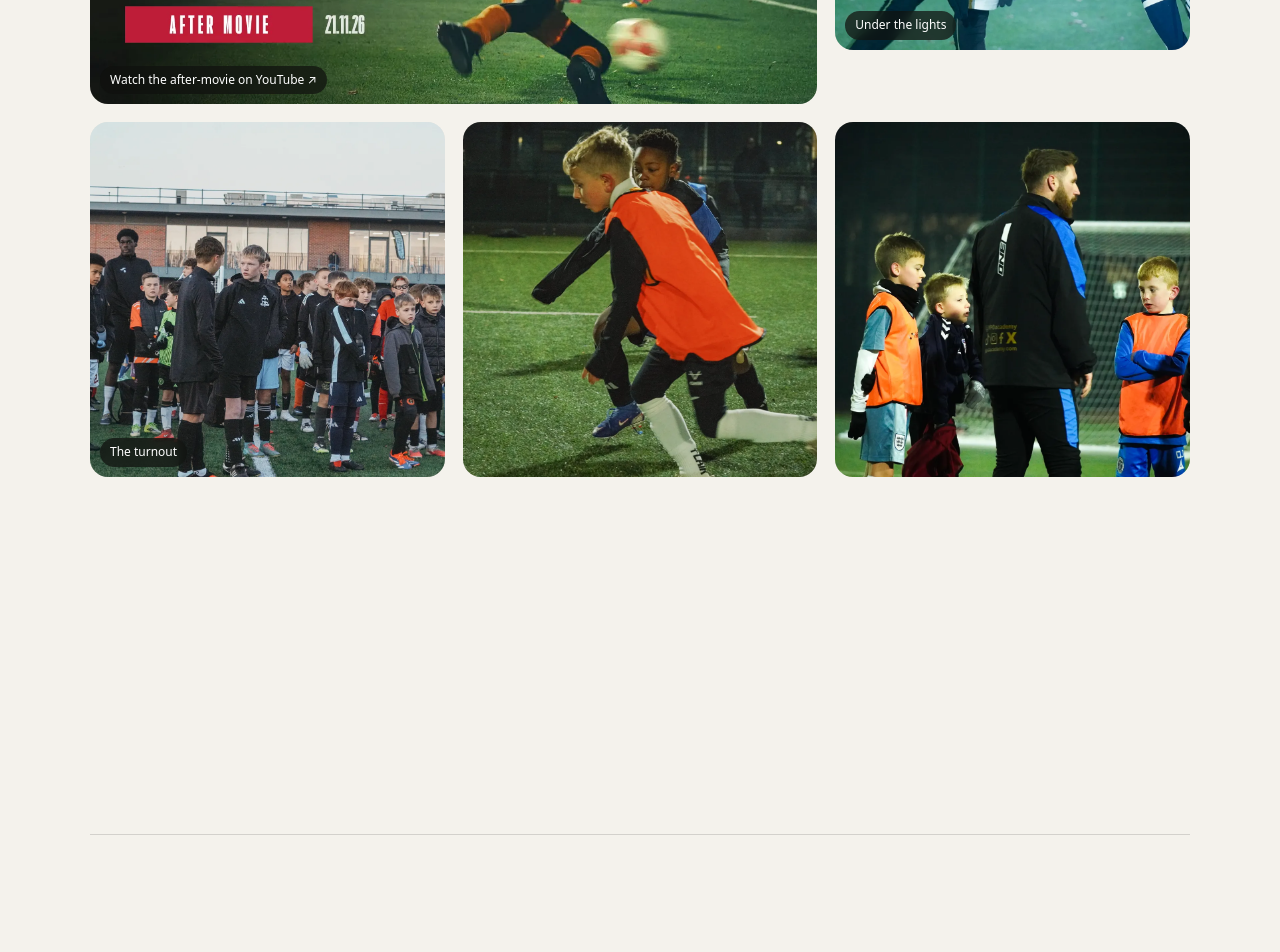
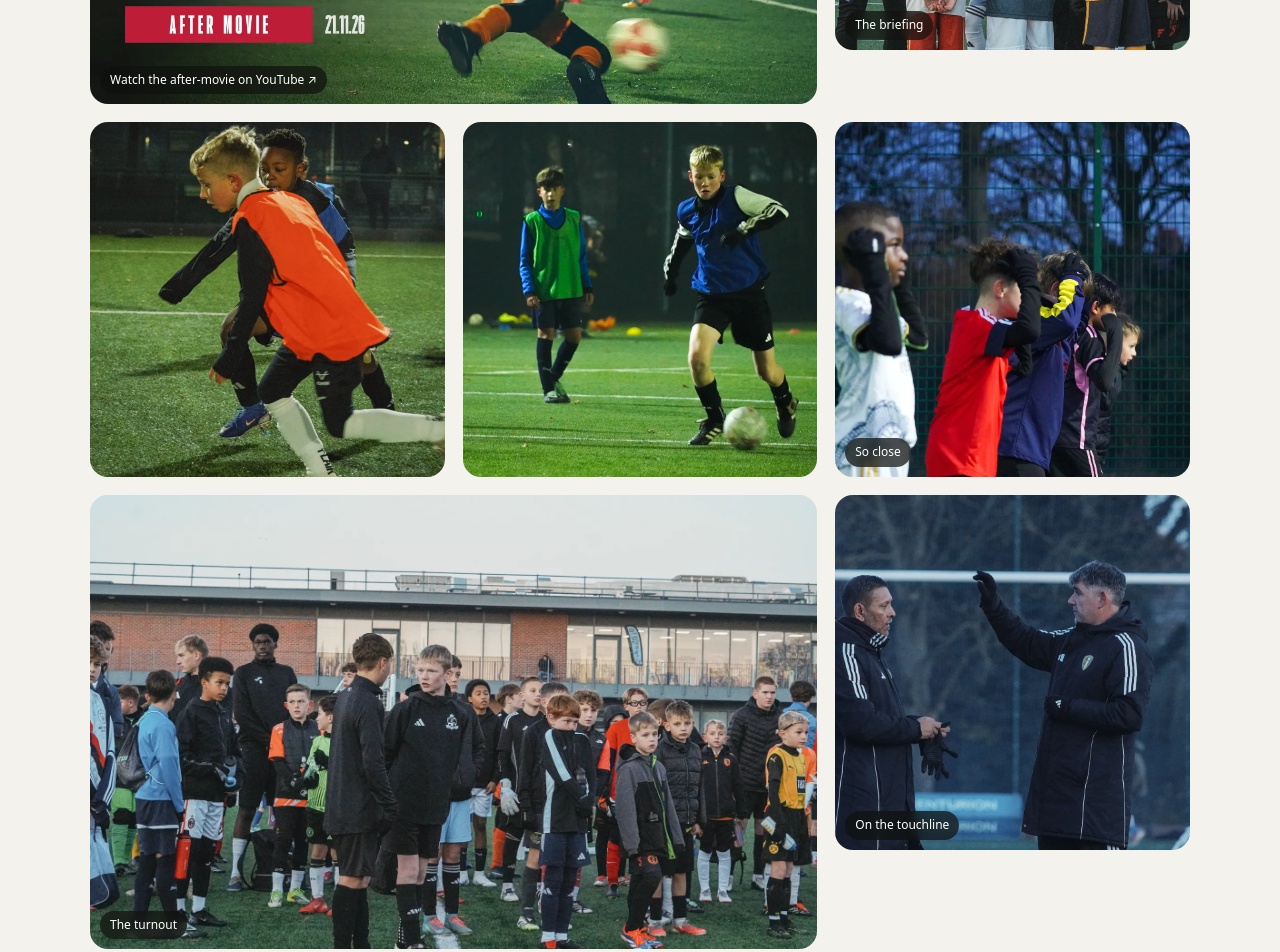
Before and after one commit to GPU97/gpu97.github.io, a plain HTML site: page index.html in a window 1280 px wide. Shown: the part 9780-10732 px from the top of the page. Drawn offline with nearby package versions, Linux system fonts and the light colour scheme.

Commit message:
Add files via upload

```diff
--- a/index.html
+++ b/index.html
@@ -283,10 +283,12 @@
       </div>
       <div class="shots">
         <a class="shot wide yt" href="https://youtu.be/pTJGa_Rzvvk" target="_blank" rel="noopener" style="aspect-ratio:16/9" aria-label="Watch the PYE York trials after-movie on YouTube"><img src="assets/img/pye-thumb.webp" alt="PYE Elite Open Trials York after-movie thumbnail: goalkeeper diving under floodlights" loading="lazy"><span class="play" aria-hidden="true">▶</span><span class="yt-cap">Watch the after-movie on YouTube ↗</span></a>
-        <figure class="shot"><img src="assets/img/pye-photo-1.webp" alt="Two young players under the floodlights, breath visible in the cold air" loading="lazy"><figcaption>Under the lights</figcaption></figure>
-        <figure class="shot"><img src="assets/img/pye-photo-2.webp" alt="Large group of young players gathered for the trial briefing" loading="lazy"><figcaption>The turnout</figcaption></figure>
-        <figure class="shot"><img src="assets/img/pye-photo-3.webp" alt="Young player in an orange bib striking the ball" loading="lazy"></figure>
-        <figure class="shot"><img src="assets/img/pye-photo-4.webp" alt="Coach with a group of young players by the goal" loading="lazy"></figure>
+        <figure class="shot"><img src="assets/img/pye-shot-1.webp" alt="PYE coach briefing a group of young players before the trial" loading="lazy"><figcaption>The briefing</figcaption></figure>
+        <figure class="shot"><img src="assets/img/pye-shot-2.webp" alt="Young player in an orange bib striking the ball under the floodlights" loading="lazy"></figure>
+        <figure class="shot"><img src="assets/img/pye-shot-3.webp" alt="Player in a blue bib dribbling the ball at night" loading="lazy"></figure>
+        <figure class="shot"><img src="assets/img/pye-shot-4.webp" alt="Young players reacting with hands on their heads after a near miss" loading="lazy"><figcaption>So close</figcaption></figure>
+        <figure class="shot wide"><img src="assets/img/pye-shot-5.webp" alt="Large group of young players gathered on the pitch for the trial" loading="lazy"><figcaption>The turnout</figcaption></figure>
+        <figure class="shot"><img src="assets/img/pye-shot-6.webp" alt="Two coaches talking tactics on the touchline" loading="lazy"><figcaption>On the touchline</figcaption></figure>
       </div>
     </div>
   </div>
```
Also changed, not shown: assets/img/pye-shot-1.webp (added), assets/img/pye-shot-2.webp (added), assets/img/pye-shot-3.webp (added), assets/img/pye-shot-4.webp (added), assets/img/pye-shot-5.webp (added), assets/img/pye-shot-6.webp (added).
